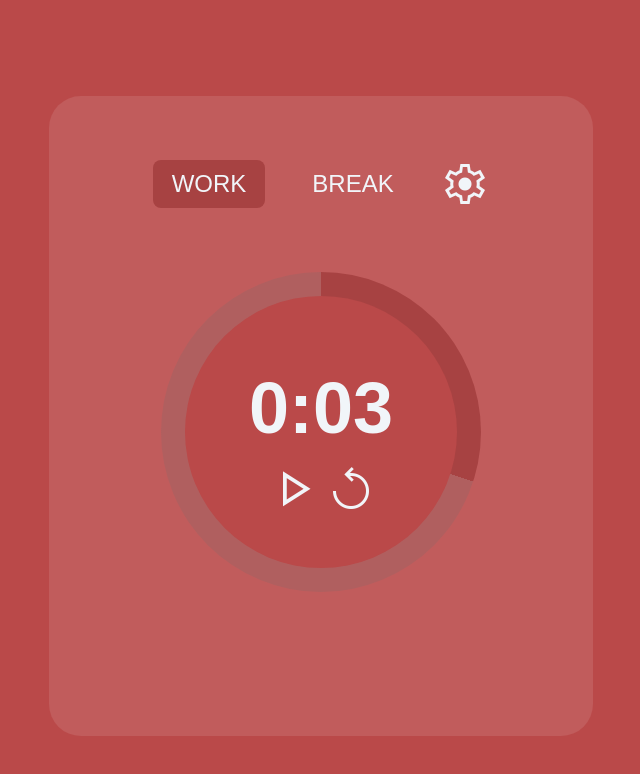
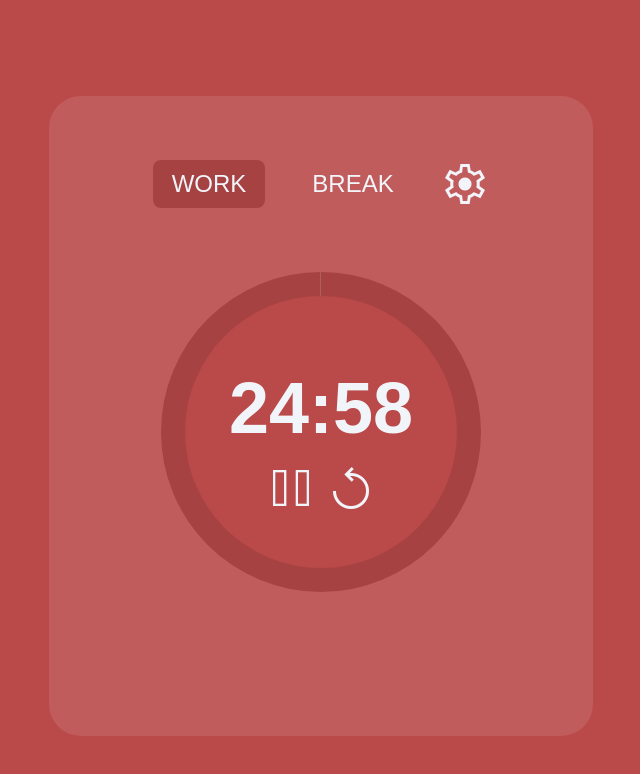
Before and after one commit to nickte4/pomo-timer, a website built with Vite: page index.html in a window 1280 px wide. Both pictures are taken after a click on the button "play_arrow". Shown: the whole page, without its empty margins (319-959 px from the left). Built offline with nearby package versions, Linux system fonts and the light colour scheme; a web font is replaced by a local one.

Commit message:
Add pause/resume/restart func, timer end sound; no setting yet

```diff
--- a/index.html
+++ b/index.html
@@ -31,6 +31,9 @@
           <button class="btn-start">
             <span class="material-symbols-outlined"> play_arrow </span>
           </button>
+          <button class="btn-pause">
+            <span class="material-symbols-outlined"> pause </span>
+          </button>
           <button class="btn-restart">
             <span class="material-symbols-outlined"> replay </span>
           </button>
--- a/src/main.js
+++ b/src/main.js
@@ -2,6 +2,30 @@ import "../styles/modern-normalize.css";
 import "../styles/style.css";
 import "../styles/components/timer.css";
 import "../styles/utils.css";
+
+let timerStart = retrieveTimerAmt();
+const timerEnd = 0;
+let now = timerStart;
+let progress;
+let audioVolume = 0.1;
+
+function retrieveTimerAmt() {
+  if (!window.localStorage.getItem("timer_amt")) {
+    window.localStorage.setItem("timer_amt", "1500");
+  }
+  return parseInt(window.localStorage.getItem("timer_amt"));
+}
+
+function setTimerAmt(timerAmt) {
+  window.localStorage.setItem("timer_amt", timerAmt);
+}
+
+function setInitialTimer() {
+  let timerAmt = retrieveTimerAmt();
+  let progressValue = document.querySelector(".progress-value");
+  progressValue.textContent = secondsToMinSec(timerAmt);
+  return timerAmt;
+}
 
 // converts the seconds into a readable min:sec format
 function secondsToMinSec(sec) {
@@ -19,18 +43,15 @@ function secondsToMinSec(sec) {
   return `${min}:${secLeft}`;
 }
 
-// activates the timer
-function activateTimer(start) {
+// starts the timer
+function startTimer() {
   let circularProgress = document.querySelector(".circular-progress");
   let progressValue = document.querySelector(".progress-value");
-  progressValue.textContent = secondsToMinSec(start);
-
-  let timerStart = start;
-  let now = timerStart;
-  const timerEnd = 0;
+  let startBtn = document.querySelector(".btn-start");
+  let pauseBtn = document.querySelector(".btn-pause");
+  progressValue.textContent = secondsToMinSec(now);
   const speed = 1000; // speed in ms, 1000 ms = 1 sec
-
-  let progress = setInterval(() => {
+  progress = setInterval(() => {
     now--;
     progressValue.textContent = secondsToMinSec(now);
     circularProgress.style.background = `conic-gradient(var(--clr-dark-red) ${
@@ -38,9 +59,66 @@ function activateTimer(start) {
     }deg, var(--clr-lightest-red) 0deg)`;
 
     if (now == timerEnd) {
+      progressValue.textContent = "0:00";
+      let completedAudio = new Audio("../audio/success.mp3");
+      startBtn.disabled = true;
+      pauseBtn.disabled = true;
+      completedAudio.volume = audioVolume;
+      completedAudio.play();
       clearInterval(progress);
     }
   }, speed);
 }
 
-activateTimer(10);
+function listenForStartBtn() {
+  let startBtn = document.querySelector(".btn-start");
+  let pauseBtn = document.querySelector(".btn-pause");
+  startBtn.addEventListener("click", () => {
+    // console.log("start!");
+    startBtn.style.display = "none";
+    pauseBtn.style.display = "block";
+    startTimer();
+  });
+}
+
+function listenForPauseBtn() {
+  let startBtn = document.querySelector(".btn-start");
+  let pauseBtn = document.querySelector(".btn-pause");
+  pauseBtn.addEventListener("click", () => {
+    // console.log("pause!");
+    startBtn.style.display = "block";
+    pauseBtn.style.display = "none";
+    clearInterval(progress);
+  });
+}
+
+function listenForRestartBtn() {
+  let startBtn = document.querySelector(".btn-start");
+  let pauseBtn = document.querySelector(".btn-pause");
+  let restartBtn = document.querySelector(".btn-restart");
+  let circularProgress = document.querySelector(".circular-progress");
+  let progressValue = document.querySelector(".progress-value");
+  restartBtn.addEventListener("click", () => {
+    // console.log("restart!");
+    now = timerStart;
+    progressValue.textContent = secondsToMinSec(now);
+    circularProgress.style.background =
+      "conic-gradient(var(--clr-dark-red) 360deg, var(--clr-lightest-red) 0deg)";
+    startBtn.style.display = "block";
+    pauseBtn.style.display = "none";
+    startBtn.disabled = false;
+    pauseBtn.disabled = false;
+    clearInterval(progress);
+  });
+}
+
+function listenForSettingsBtn() {}
+
+function listenToAllBtns() {
+  listenForStartBtn();
+  listenForPauseBtn();
+  listenForRestartBtn();
+}
+
+setInitialTimer();
+listenToAllBtns();
--- a/styles/components/timer.css
+++ b/styles/components/timer.css
@@ -105,6 +105,7 @@
 }
 
 .btn-start,
+.btn-pause,
 .btn-restart {
   position: absolute;
   border: none;
@@ -119,9 +120,31 @@
 .btn-start span {
   font-size: var(--size-6xl);
 }
+.btn-pause {
+  top: 13.2rem;
+  left: 10.5rem;
+  display: none;
+}
+.btn-pause span {
+  font-size: var(--size-7xl);
+  font-variation-settings: "wght" 200;
+}
+
+.btn-pause span:hover {
+  font-variation-settings: "wght" 200, "FILL" 1;
+}
+
+.btn-start span:hover {
+  font-variation-settings: "FILL" 1;
+}
+
 .btn-restart {
   top: 14rem;
   left: 12.3rem;
+}
+
+.btn-restart span:hover {
+  font-variation-settings: "wght" 600;
 }
 
 /* media queries */
```
Also changed, not shown: 3 other files.
